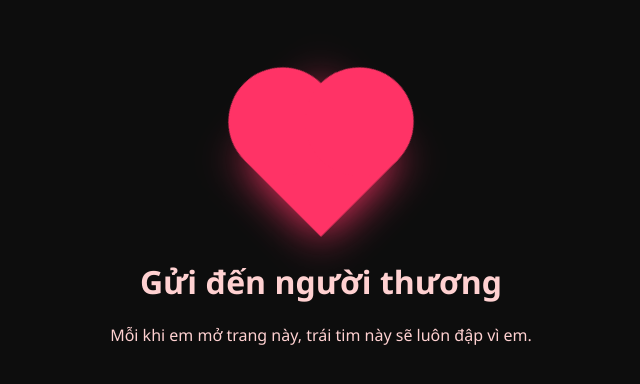
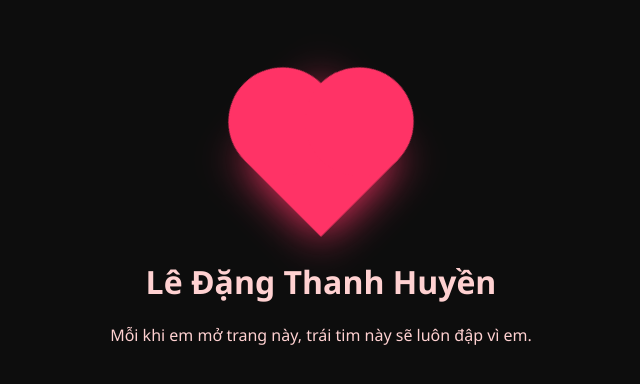
Before and after one commit to HaoCoder-2007/HEART_-JAVASCRIPT-HTML-CSS-, a plain HTML site: page index.html in a window 1280 px wide. Shown: the part 164-548 px from the top of the page, without its empty margins (319-959 px from the left). Drawn offline with Linux system fonts and the light colour scheme.

Commit message:
Update index.html

```diff
--- a/index.html
+++ b/index.html
@@ -9,7 +9,7 @@
     <div class="container">
         <div class="heart"></div>
         <div class="message">
-            <h1>Gửi đến người thương</h1>
+            <h1>Lê Đặng Thanh Huyền</h1>
             <p>Mỗi khi em mở trang này, trái tim này sẽ luôn đập vì em.</p>
         </div>
     </div>
```
